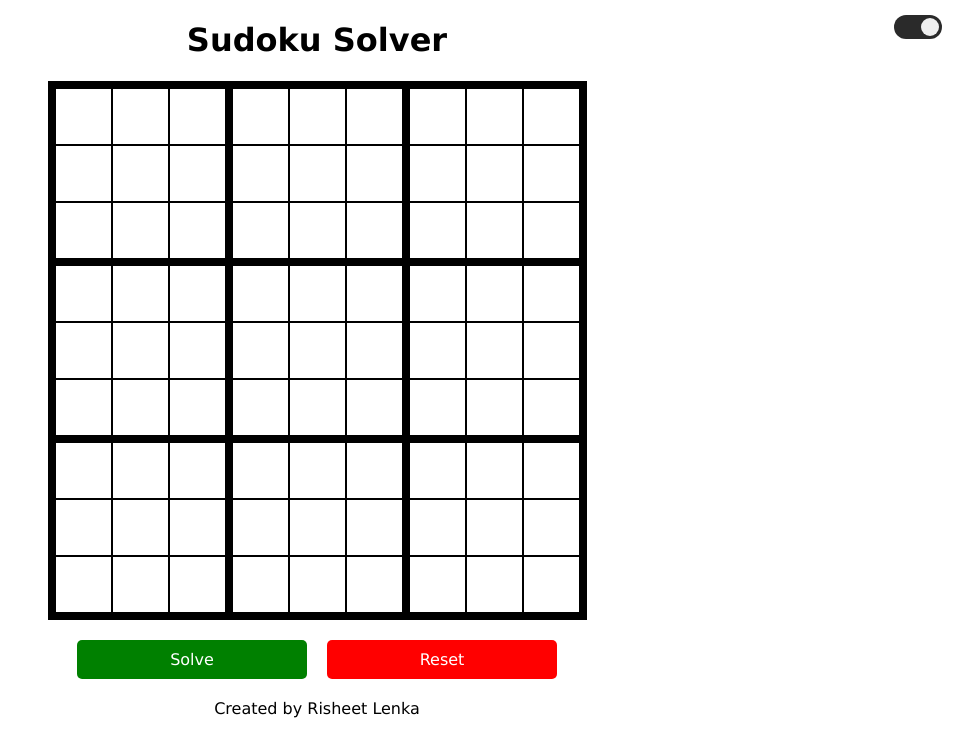
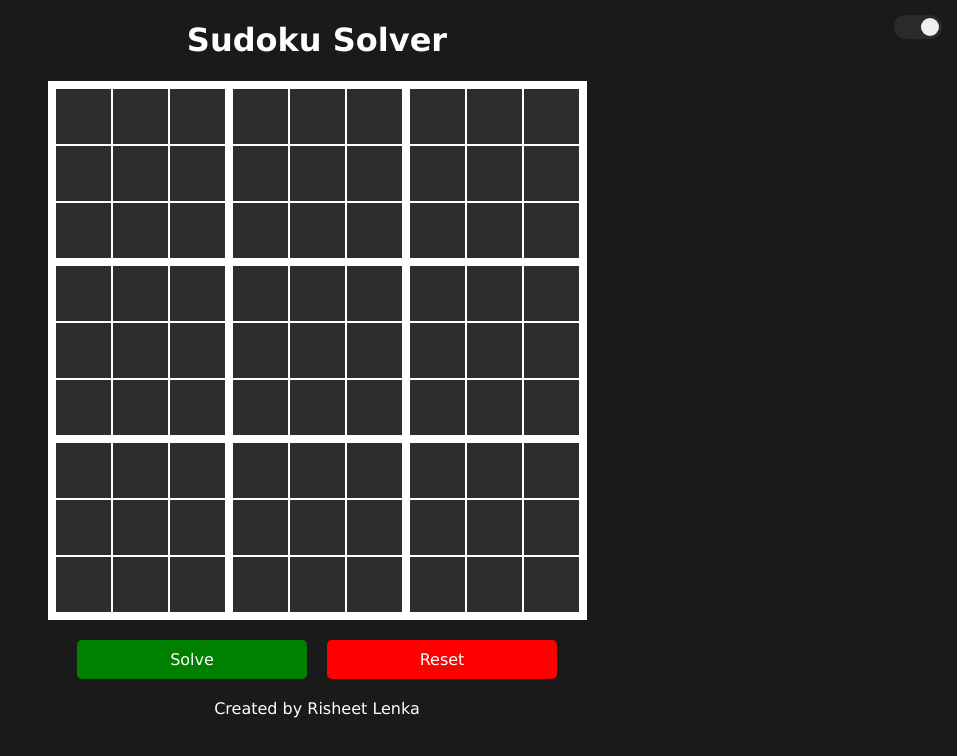
Before and after one commit to aAa1928/Sudoku-Solver, a plain HTML site: page index.html in a window 1280 px wide. Both pictures are taken after a click on the checkbox 1241 px from the left and 27 px from the top of the page. Shown: the whole page, without its empty margins (323-1280 px from the left). Drawn offline with Linux system fonts and the light colour scheme.

Commit message:
Implement dark mode toggle functionality and update styles using data-theme attribute and localStorage to save changes

```diff
--- a/index.html
+++ b/index.html
@@ -10,7 +10,7 @@
     <h1>Sudoku Solver</h1>
 
     <!-- From Uiverse.io by cuzpq -->
-    <input type="checkbox" id="dark-mode-button" class="theme-checkbox" />
+    <input type="checkbox" id="dark-mode-toggle" class="theme-checkbox" />
 
     <table>
       <tbody>
--- a/script.js
+++ b/script.js
@@ -1,4 +1,9 @@
 "use strict";
+
+// Check for saved theme preference
+const savedTheme = localStorage.getItem("theme") || "light";
+document.body.setAttribute("data-theme", savedTheme);
+document.getElementById("dark-mode-toggle").checked = savedTheme === "dark";
 
 let grid = Array.from({ length: 9 }, () => Array(9).fill(0));
 
@@ -96,6 +101,13 @@ document.getElementById("solve-button").addEventListener("click", () => {
   }
 });
 
+// Dark Mode Toggle
+document.getElementById("dark-mode-toggle").addEventListener("click", (e) => {
+  const theme = e.target.checked ? "dark" : "light";
+  document.body.setAttribute("data-theme", theme);
+  localStorage.setItem("theme", theme);
+});
+
 // Checks if a number can be placed in a cell
 function isValid(row, column, number) {
   // row
--- a/style.css
+++ b/style.css
@@ -2,11 +2,36 @@
   --border: 8px;
   --cell-border: 2px;
   --cell-font-size: 2em;
+  /* Light theme (default) */
+  --bg-color: #ffffff;
+  --text-color: #000000;
+  --border-color: #000000;
+  --input-bg: transparent;
+  --user-input-bg: #lightgray;
+  --focus-bg: burlywood;
+  --solved-color: #555;
+}
+
+[data-theme="dark"] {
+  /* Dark theme */
+  --bg-color: #1a1a1a;
+  --text-color: #ffffff;
+  --border-color: #ffffff;
+  --input-bg: #2d2d2d;
+  --user-input-bg: #3d3d3d;
+  --focus-bg: #4a4a3d;
+  --solved-color: #aaa;
 }
 
 h1 {
   text-align: center;
   font-family: Verdana, Geneva, Tahoma, sans-serif;
+}
+
+body {
+  background-color: var(--bg-color);
+  color: var(--text-color);
+  transition: all 0.3s ease;
 }
 
 table {
@@ -15,7 +40,7 @@ table {
 }
 
 td {
-  border: var(--cell-border) solid #000;
+  border: var(--cell-border) solid var(--border-color);
   width: 55px;
   height: 55px;
   text-align: center;
@@ -25,24 +50,24 @@ td {
 
 /* Add thicker borders for the 3x3 boxes */
 td:nth-child(3n) {
-  border-right: var(--border) solid #000;
+  border-right: var(--border) solid var(--border-color);
 }
 
 td:nth-child(3n + 1) {
-  border-left: var(--border) solid #000;
+  border-left: var(--border) solid var(--border-color);
 }
 
 tr:nth-child(3n) td {
-  border-bottom: var(--border) solid #000;
+  border-bottom: var(--border) solid var(--border-color);
 }
 
 tr:nth-child(3n + 1) td {
-  border-top: var(--border) solid #000;
+  border-top: var(--border) solid var(--border-color);
 }
 
 .cell:focus {
   outline: none;
-  background-color: burlywood;
+  background-color: var(--focus-bg);
   caret-color: transparent;
 }
 
@@ -52,7 +77,8 @@ input {
   text-align: center;
   border: none;
   box-sizing: border-box;
-  background-color: transparent;
+  background-color: var(--input-bg);
+  color: var(--text-color);
   padding: 0;
   margin: 0;
 }
@@ -60,13 +86,13 @@ input {
 .user-input {
   font-weight: bold;
   font-size: var(--cell-font-size);
-  background-color: lightgray;
+  background-color: var(--user-input-bg);
 }
 
 .solved-cell {
   font-weight: bolder;
   font-size: var(--cell-font-size);
-  color: #555;
+  color: var(--solved-color);
 }
 
 .button-container {
```
